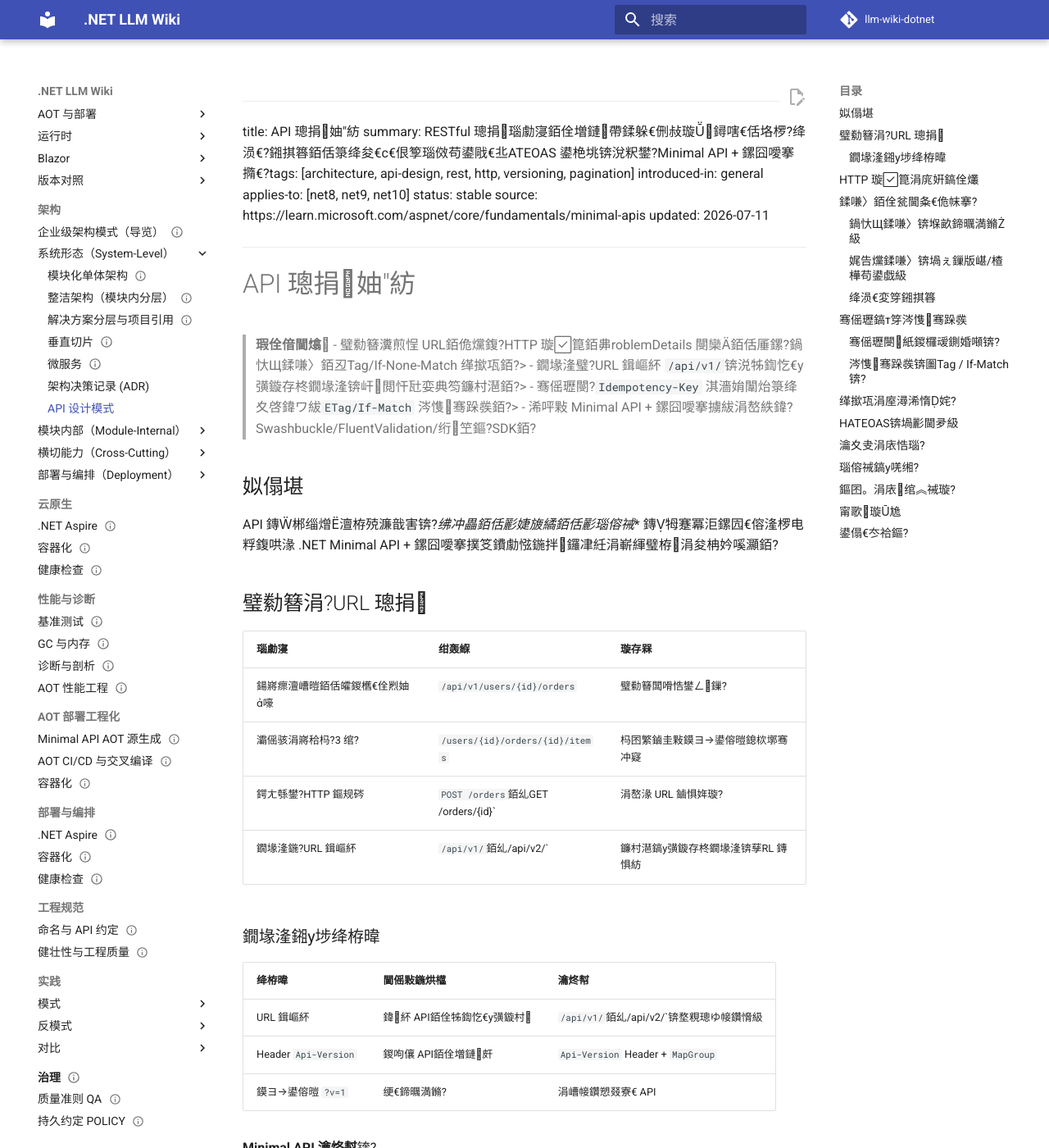
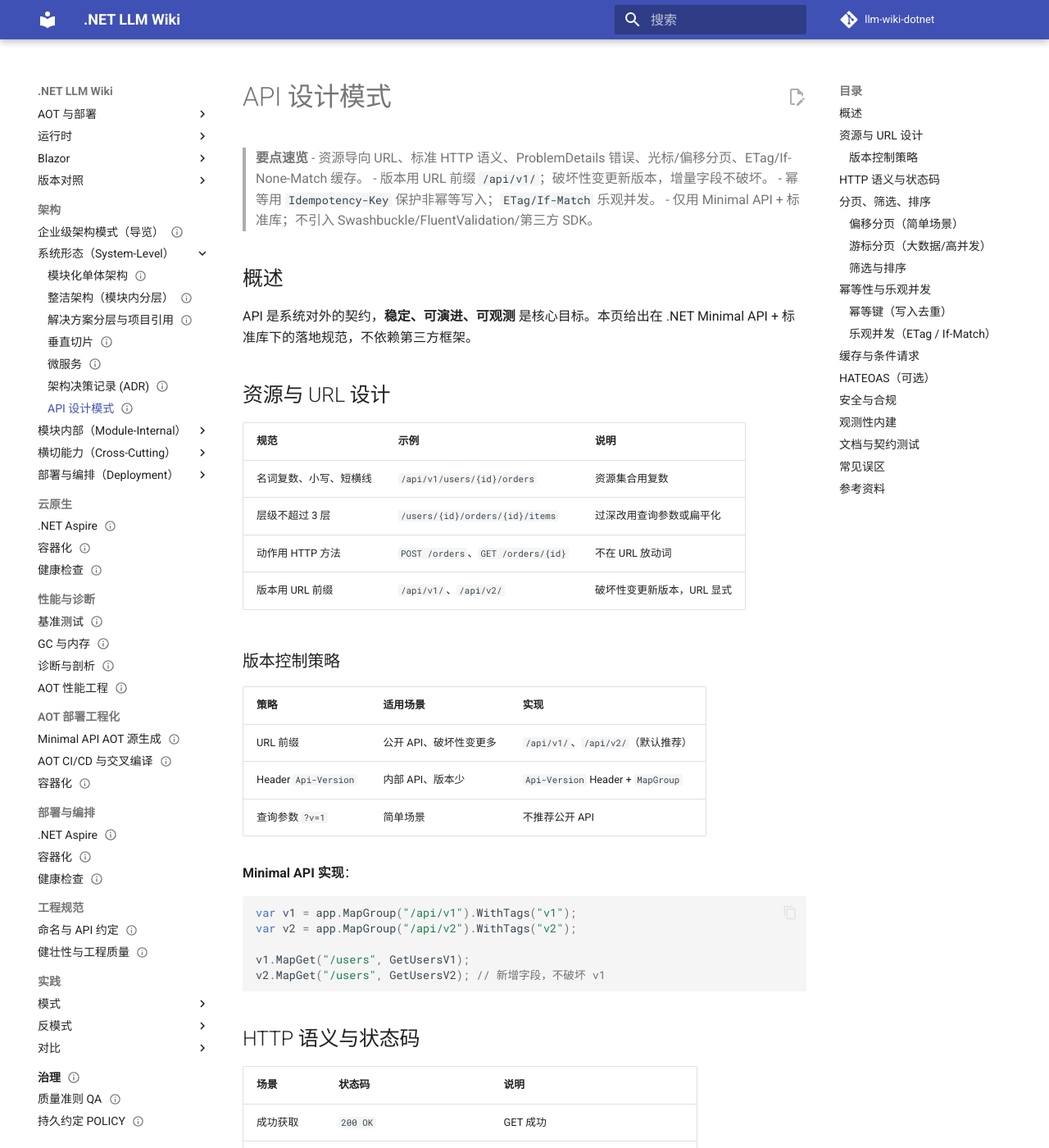
Before and after one commit to fenzel999/llm-wiki-dotnet, an MkDocs documentation site: the page built from wiki/architecture/api-design.md, in a window 1280 px wide and 1400 px high. Shown: the whole window at 82% size. Built offline with MkDocs 1.6.1 and Material for MkDocs 9.7.7, drawn with Linux system fonts in a browser that asks for light colours; comment, search, counter and statistics services are not loaded; some of the changed text lies outside the part shown.

Commit message:
fix(correct): 修复 adr.md 与 api-design.md 中文乱码（GBK/UTF-8 误编码恢复）

````diff
--- a/wiki/architecture/api-design.md
+++ b/wiki/architecture/api-design.md
@@ -1,6 +1,7 @@
 ---
-title: API 璁捐妯″紡
-summary: RESTful 璁捐瑙勮寖銆佺増鏈帶鍒躲€侀敊璇鐞嗐€佸垎椤?绛涢€?鎺掑簭銆佸箓绛夋€с€佷箰瑙傚苟鍙戙€丠ATEOAS 鍙栬垗锛涗粎鐢?Minimal API + 鏍囧噯搴撱€?tags: [architecture, api-design, rest, http, versioning, pagination]
+title: API 设计模式
+summary: RESTful 设计规范、版本控制、错误处理、分页/筛选/排序、幂等性、乐观并发、HATEOAS 取舍；仅用 Minimal API + 标准库。
+tags: [architecture, api-design, rest, http, versioning, pagination]
 introduced-in: general
 applies-to: [net8, net9, net10]
 status: stable
@@ -8,55 +9,62 @@ source: https://learn.microsoft.com/aspnet/core/fundamentals/minimal-apis
 updated: 2026-07-11
 ---
 
-# API 璁捐妯″紡
+# API 设计模式
 
-> **瑕佺偣閫熻**
-> - 璧勬簮瀵煎悜 URL銆佹爣鍑?HTTP 璇箟銆丳roblemDetails 閿欒銆佸厜鏍?鍋忕Щ鍒嗛〉銆丒Tag/If-None-Match 缂撳瓨銆?> - 鐗堟湰璧?URL 鍓嶇紑 `/api/v1/`锛涚牬鍧忔€у彉鏇存柊鐗堟湰锛屽閲忓瓧娈典笉鐮村潖銆?> - 骞傜瓑閿?`Idempotency-Key` 淇濇姢闈炲箓绛夊啓鍏ワ紱`ETag/If-Match` 涔愯骞跺彂銆?> - 浠呯敤 Minimal API + 鏍囧噯搴擄紱涓嶅紩鍏?Swashbuckle/FluentValidation/绗笁鏂?SDK銆?
-## 姒傝堪
+> **要点速览**
+> - 资源导向 URL、标准 HTTP 语义、ProblemDetails 错误、光标/偏移分页、ETag/If-None-Match 缓存。
+> - 版本用 URL 前缀 `/api/v1/`；破坏性变更新版本，增量字段不破坏。
+> - 幂等用 `Idempotency-Key` 保护非幂等写入；`ETag/If-Match` 乐观并发。
+> - 仅用 Minimal API + 标准库；不引入 Swashbuckle/FluentValidation/第三方 SDK。
 
-API 鏄郴缁熷澶栫殑濂戠害锛?*绋冲畾銆佸彲婕旇繘銆佸彲瑙傛祴** 鏄牳蹇冪洰鏍囥€傛湰椤电粰鍑哄湪 .NET Minimal API + 鏍囧噯搴撲笅鐨勮惤鍦拌鑼冿紝涓嶄緷璧栫涓夋柟妗嗘灦銆?
-## 璧勬簮涓?URL 璁捐
+## 概述
 
-| 瑙勮寖 | 绀轰緥 | 璇存槑 |
+API 是系统对外的契约，**稳定、可演进、可观测** 是核心目标。本页给出在 .NET Minimal API + 标准库下的落地规范，不依赖第三方框架。
+
+## 资源与 URL 设计
+
+| 规范 | 示例 | 说明 |
 |------|------|------|
-| 鍚嶈瘝澶嶆暟銆佸皬鍐欍€佺煭妯嚎 | `/api/v1/users/{id}/orders` | 璧勬簮闆嗗悎鐢ㄥ鏁?|
-| 灞傜骇涓嶈秴杩?3 绾?| `/users/{id}/orders/{id}/items` | 杩囨繁鏀圭敤鏌ヨ鍙傛暟鎴栨墎骞冲寲 |
-| 鍔ㄤ綔鐢?HTTP 鏂规硶 | `POST /orders`銆乣GET /orders/{id}` | 涓嶅湪 URL 鏀惧姩璇?|
-| 鐗堟湰鍦?URL 鍓嶇紑 | `/api/v1/`銆乣/api/v2/` | 鐮村潖鎬у彉鏇存柊鐗堟湰锛孶RL 鏄惧紡 |
+| 名词复数、小写、短横线 | `/api/v1/users/{id}/orders` | 资源集合用复数 |
+| 层级不超过 3 层 | `/users/{id}/orders/{id}/items` | 过深改用查询参数或扁平化 |
+| 动作用 HTTP 方法 | `POST /orders`、`GET /orders/{id}` | 不在 URL 放动词 |
+| 版本用 URL 前缀 | `/api/v1/`、`/api/v2/` | 破坏性变更新版本，URL 显式 |
 
-### 鐗堟湰鎺у埗绛栫暐
+### 版本控制策略
 
-| 绛栫暐 | 閫傜敤鍦烘櫙 | 瀹炵幇 |
+| 策略 | 适用场景 | 实现 |
 |------|----------|------|
-| URL 鍓嶇紑 | 鍏紑 API銆佺牬鍧忔€у彉鏇村 | `/api/v1/`銆乣/api/v2/`锛堥粯璁ゆ帹鑽愶級 |
-| Header `Api-Version` | 鍐呴儴 API銆佺増鏈皯 | `Api-Version` Header + `MapGroup` |
-| 鏌ヨ鍙傛暟 `?v=1` | 绠€鍗曞満鏅?| 涓嶆帹鑽愬叕寮€ API |
+| URL 前缀 | 公开 API、破坏性变更多 | `/api/v1/`、`/api/v2/`（默认推荐） |
+| Header `Api-Version` | 内部 API、版本少 | `Api-Version` Header + `MapGroup` |
+| 查询参数 `?v=1` | 简单场景 | 不推荐公开 API |
 
-**Minimal API 瀹炵幇**锛?
+**Minimal API 实现**：
+
 ```csharp
 var v1 = app.MapGroup("/api/v1").WithTags("v1");
 var v2 = app.MapGroup("/api/v2").WithTags("v2");
 
 v1.MapGet("/users", GetUsersV1);
-v2.MapGet("/users", GetUsersV2); // 鏂板瀛楁锛屼笉鐮村潖 v1
+v2.MapGet("/users", GetUsersV2); // 新增字段，不破坏 v1
 ```
 
-## HTTP 璇箟涓庣姸鎬佺爜
+## HTTP 语义与状态码
 
-| 鍦烘櫙 | 鐘舵€佺爜 | 璇存槑 |
+| 场景 | 状态码 | 说明 |
 |------|--------|------|
-| 鎴愬姛鑾峰彇 | `200 OK` | GET 鎴愬姛 |
-| 鎴愬姛鍒涘缓 | `201 Created` | Location 鎸囧悜鏂拌祫婧?|
-| 鎴愬姛鏃犲唴瀹?| `204 No Content` | DELETE/PATCH 鎴愬姛鏃犺繑鍥炰綋 |
-| 瀹㈡埛绔敊璇?| `400 Bad Request` | 鍙傛暟鏍￠獙澶辫触銆佹牸寮忛敊璇?|
-| 鏈巿鏉?| `401 Unauthorized` | 鏃?鏃犳晥 Token |
-| 鏃犳潈闄?| `403 Forbidden` | 鏈?Token 浣嗘潈闄愪笉瓒?|
-| 涓嶅瓨鍦?| `404 Not Found` | 璧勬簮涓嶅瓨鍦?|
-| 鍐茬獊 | `409 Conflict` | 骞傜瓑閿啿绐併€佸苟鍙戝啿绐?|
-| 楠岃瘉澶辫触 | `422 Unprocessable Entity` | 璇箟鏍￠獙澶辫触锛堝瓧娈电害鏉燂級 |
-| 鏈嶅姟绔敊璇?| `500 Internal Server Error` | 鏈鏈熷紓甯革紙璁板綍鏃ュ織銆佽繑鍥炶拷韪?ID锛?|
+| 成功获取 | `200 OK` | GET 成功 |
+| 成功创建 | `201 Created` | Location 指向新资源 |
+| 成功无内容 | `204 No Content` | DELETE/PATCH 成功无返回体 |
+| 客户端错误 | `400 Bad Request` | 参数校验失败、格式错误 |
+| 未授权 | `401 Unauthorized` | 无/无效 Token |
+| 无权限 | `403 Forbidden` | 有 Token 但权限不足 |
+| 不存在 | `404 Not Found` | 资源不存在 |
+| 冲突 | `409 Conflict` | 幂等键冲突、并发冲突 |
+| 验证失败 | `422 Unprocessable Entity` | 语义校验失败（字段约束） |
+| 服务端错误 | `500 Internal Server Error` | 未预期异常（记录日志、返回追踪 ID） |
 
-**閿欒缁熶竴鏍煎紡锛圧FC 9457 ProblemDetails锛?*锛?
+**错误统一格式（RFC 9457 ProblemDetails）**：
+
 ```json
 {
   "type": "https://tools.ietf.org/html/rfc9110#section-15.5.1",
@@ -64,13 +72,13 @@ v2.MapGet("/users", GetUsersV2); // 鏂板瀛楁锛屼笉鐮村潖 v1
   "status": 422,
   "traceId": "0HMQU9V2K7G8V",
   "errors": {
-    "email": ["鏍煎紡鏃犳晥"],
-    "qty": ["蹇呴』澶т簬 0"]
+    "email": ["格式无效"],
+    "qty": ["必须大于 0"]
   }
 }
 ```
 
-**Minimal API 缁熶竴寮傚父澶勭悊**锛堣 `exception-handling.md`锛夛細
+**Minimal API 统一异常处理**（见 `exception-handling.md`）：
 
 ```csharp
 app.UseExceptionHandler(opt => opt.Run(async ctx =>
@@ -87,14 +95,16 @@ app.UseExceptionHandler(opt => opt.Run(async ctx =>
 }));
 ```
 
-## 鍒嗛〉銆佺瓫閫夈€佹帓搴?
-### 鍋忕Щ鍒嗛〉锛堢畝鍗曞満鏅級
+## 分页、筛选、排序
+
+### 偏移分页（简单场景）
 
 ```
 GET /api/v1/users?page=2&pageSize=20
 ```
 
-鍝嶅簲锛?
+响应：
+
 ```json
 {
   "items": [...],
@@ -104,13 +114,14 @@ GET /api/v1/users?page=2&pageSize=20
 }
 ```
 
-### 娓告爣鍒嗛〉锛堝ぇ鏁版嵁/楂樺苟鍙戯級
+### 游标分页（大数据/高并发）
 
 ```
 GET /api/v1/users?after=cursor_xyz&limit=20
 ```
 
-鍝嶅簲锛?
+响应：
+
 ```json
 {
   "items": [...],
@@ -119,17 +130,20 @@ GET /api/v1/users?after=cursor_xyz&limit=20
 }
 ```
 
-### 绛涢€変笌鎺掑簭
+### 筛选与排序
 
 ```
 GET /api/v1/users?filter[name]=john&filter[status]=active&sort=-createdAt,email
 ```
 
-- 绛涢€夛細`filter[瀛楁]=鍊糮锛屾敮鎸佸瀛楁 AND
-- 鎺掑簭锛歚sort=瀛楁` 鍗囧簭锛宍sort=-瀛楁` 闄嶅簭锛岄€楀彿鍒嗛殧澶氬瓧娈?- **鐧藉悕鍗曟満鍒?*锛氫粎鍏佽棰勫畾涔夊瓧娈碉紙闃?SQL 娉ㄥ叆銆佹€ц兘澶辨帶锛?
-## 骞傜瓑鎬т笌涔愯骞跺彂
+- 筛选：`filter[字段]=值`，支持多字段 AND
+- 排序：`sort=字段` 升序，`sort=-字段` 降序，逗号分隔多字段
+- **白名单机制**：仅允许预定义字段（防 SQL 注入、防性能失控）
 
-### 骞傜瓑閿紙鍐欏叆鍘婚噸锛?
+## 幂等性与乐观并发
+
+### 幂等键（写入去重）
+
 ```http
 POST /api/v1/orders
 Idempotency-Key: a1b2-c3d4-e5f6
@@ -138,8 +152,11 @@ Content-Type: application/json
 { "userId": 1, "items": [...] }
 ```
 
-- 鏈嶅姟绔褰?`Idempotency-Key` + 鍝嶅簲锛?4h 鍐呴噸澶嶉敭鐩存帴杩斿洖鍘熷搷搴?- 浠呯敤浜庨潪骞傜瓑鍐欏叆锛圥OST锛夛紱GET/PUT/DELETE 澶╃劧骞傜瓑鏃犻渶閿?
-### 涔愯骞跺彂锛圗Tag / If-Match锛?
+- 服务端记录 `Idempotency-Key` + 响应，4h 内重复键直接返回原响应
+- 仅用于非幂等写入（POST）；GET/PUT/DELETE 天然幂等无需
+
+### 乐观并发（ETag / If-Match）
+
 ```http
 GET /api/v1/users/123
 ETag: "abc123"
@@ -149,19 +166,21 @@ If-Match: "abc123"
 { "email": "new@example.com" }
 ```
 
-- 鍝嶅簲 `ETag`锛涘啓鍏ラ渶甯?`If-Match`锛岀増鏈笉鍖归厤杩斿洖 `412 Precondition Failed`
-- 瀹炵幇锛氬疄浣撳惈 `RowVersion`/`xmin`/`ETag` 瀛楁锛孍F Core 涔愯骞跺彂鎷︽埅
+- 响应 `ETag`；写入需带 `If-Match`，版本不匹配返回 `412 Precondition Failed`
+- 实现：实体含 `RowVersion`/`xmin`/`ETag` 字段，EF Core 乐观并发拦截
 
-## 缂撳瓨涓庢潯浠惰姹?
-| 澶?| 鐢ㄩ€?| 绀轰緥 |
+## 缓存与条件请求
+
+| 头 | 用途 | 示例 |
 |----|------|------|
-| `ETag` | 璧勬簮鐗堟湰鏍囪瘑 | `ETag: "v1-abc123"` |
-| `If-None-Match` | 鏉′欢 GET | `If-None-Match: "v1-abc123"` 鈫?`304 Not Modified` |
-| `If-Match` | 鏉′欢鍐欏叆 | `If-Match: "v1-abc123"` 鈫?`412` 鍐茬獊 |
-| `Cache-Control` | 缂撳瓨绛栫暐 | `Cache-Control: public, max-age=60` |
-| `Vary` | 鍙樹綋缂撳瓨 | `Vary: Accept-Encoding, Authorization` |
+| `ETag` | 资源版本标识 | `ETag: "v1-abc123"` |
+| `If-None-Match` | 条件 GET | `If-None-Match: "v1-abc123"` → `304 Not Modified` |
+| `If-Match` | 条件写入 | `If-Match: "v1-abc123"` → `412` 冲突 |
+| `Cache-Control` | 缓存策略 | `Cache-Control: public, max-age=60` |
+| `Vary` | 变体缓存 | `Vary: Accept-Encoding, Authorization` |
 
-**Minimal API 瀹炵幇**锛?
+**Minimal API 实现**：
+
 ```csharp
 app.MapGet("/users/{id}", async (int id, AppDbContext db) =>
 {
@@ -174,9 +193,10 @@ app.MapGet("/users/{id}", async (int id, AppDbContext db) =>
 });
 ```
 
-## HATEOAS锛堝彲閫夛級
+## HATEOAS（可选）
 
-浠呭綋瀹㈡埛绔渶**鑷彂鐜?*鑳藉姏鏃跺姞鍏ワ紙濡傞€氱敤瀹㈡埛绔€丼DK 鐢熸垚锛夈€傚鏁板唴閮?绉诲姩绔?API **涓嶉渶瑕?*銆?
+仅当客户端需**自发现**能力时加入（如通用客户端、SDK 生成）。多数内部/移动端 API **不需要**。
+
 ```json
 {
   "id": 1,
@@ -188,40 +208,43 @@ app.MapGet("/users/{id}", async (int id, AppDbContext db) =>
 }
 ```
 
-## 瀹夊叏涓庡悎瑙?
-| 瑙勮寖 | 鍋氭硶 |
+## 安全与合规
+
+| 规范 | 做法 |
 |------|------|
-| HTTPS 寮哄埗 | 鍏ㄧ珯 HTTPS锛汬STS銆丆SP銆乆-Frame-Options |
-| 璁よ瘉 | JWT Bearer锛圓OT 鍏煎锛夛紱Cookie/OIDC 浠呴潪 AOT 鍓嶇 |
-| 鎺堟潈 | Policy-based锛坄RequireAuthorization("Admin")`锛?|
-| 閫熺巼闄愬埗 | `MapGet(...).RequireRateLimiting("fixed")` |
-| 杈撳叆楠岃瘉 | DataAnnotations + `IValidatableObject`锛沗FluentValidation` 涓嶇敤 |
-| 鏁忔劅鏁版嵁 | 杩炴帴涓?瀵嗛挜璧伴厤缃郴缁?+ 瀵嗛挜搴擄紱涓嶈繘浠ｇ爜/鏃ュ織 |
-| 瀹¤ | 鍐欏叆鎿嶄綔璁板綍 `UserId`銆乣TraceId`銆乣Before/After` 蹇収 |
+| HTTPS 强制 | 全站 HTTPS；HSTS、CSP、X-Frame-Options |
+| 认证 | JWT Bearer（AOT 兼容）；Cookie/OIDC 仅非 AOT 前端 |
+| 授权 | Policy-based（`RequireAuthorization("Admin")`） |
+| 速率限制 | `MapGet(...).RequireRateLimiting("fixed")` |
+| 输入验证 | DataAnnotations + `IValidatableObject`；`FluentValidation` 不用 |
+| 敏感数据 | 连接串/密钥走配置系统 + 密钥库；不进代码/日志 |
+| 审计 | 写入操作记录 `UserId`、`TraceId`、`Before/After` 快照 |
 
-## 瑙傛祴鎬у唴缃?
-| 鑳藉姏 | 瀹炵幇 |
+## 观测性内建
+
+| 能力 | 实现 |
 |------|------|
-| 璇锋眰/鍝嶅簲鏃ュ織 | `UseHttpLogging()` + 缁撴瀯鍖栨棩蹇?|
-| 鎸囨爣 | `dotnet-counters`銆乣prometheus-net`銆乣/metrics` |
-| 鍒嗗竷寮忚拷韪?| `ActivitySource` + `OpenTelemetry` 鈫?Jaeger/Zipkin |
-| 鍏宠仈 ID | `TraceId` 閫忎紶 Header `X-Correlation-ID`锛屾棩蹇?杩借釜/閿欒鑷姩鍏宠仈 |
+| 请求/响应日志 | `UseHttpLogging()` + 结构化日志 |
+| 指标 | `dotnet-counters`、`prometheus-net`、`/metrics` |
+| 分布式追踪 | `ActivitySource` + `OpenTelemetry` → Jaeger/Zipkin |
+| 关联 ID | `TraceId` 透传 Header `X-Correlation-ID`，日志/追踪/错误自动关联 |
 
-## 鏂囨。涓庡绾︽祴璇?
-| 宸ュ叿 | 鐢ㄩ€?|
+## 文档与契约测试
+
+| 工具 | 用途 |
 |------|------|
-| OpenAPI 闈欐€佺敓鎴?| `AddOpenApi()` + `MapOpenApi()` 鈫?`/openapi/v1.json` |
-| 濂戠害娴嬭瘯 | `PactNet` (Provider 楠岃瘉) / `Refit` (Client 鐢熸垚) |
-| 绀轰緥鐢熸垚 | `dotnet-openapi` 鐢熸垚 Client SDK锛圱S/C#/Python锛?|
+| OpenAPI 静态生成 | `AddOpenApi()` + `MapOpenApi()` → `/openapi/v1.json` |
+| 契约测试 | `PactNet` (Provider 验证) / `Refit` (Client 生成) |
+| 示例生成 | `dotnet-openapi` 生成 Client SDK（TS/C#/Python） |
 
-## 甯歌璇尯
+## 常见误区
 
-鉂?**URL 鏀惧姩璇?* `/api/v1/getUsers` 鈫?`/api/v1/users`
-鉂?**浠ヤ负 `EnableOpenApi` 灏辫兘鐢熸垚瀹屾暣鏂囨。** 鈥斺€?闇€鍦ㄧ鐐逛笂鏄惧紡 `.Produces()`銆乣.WithName()`銆乣.WithTags()` 绛夊厓鏁版嵁锛屽惁鍒欑敓鎴愭枃妗ｇ┖娉?
-鉂?**浠ヤ负 AOT 涓?`MapControllers()` 涔熻兘鐢ㄦ簮鐢熸垚** 鈥斺€?**MVC/Controller 瀹屽叏涓嶆敮鎸?AOT**锛屽繀椤荤敤 Minimal API
+❌ **URL 放动词** `/api/v1/getUsers` → `/api/v1/users`
+❌ **以为 `EnableOpenApi` 就能生成完整文档** —— 需在端点上显式 `.Produces()`、`.WithName()`、`.WithTags()` 等元数据，否则生成文档空洞
+❌ **以为 AOT 下 `MapControllers()` 也能用源生成** —— **MVC/Controller 完全不支持 AOT**，必须用 Minimal API
 
-## 鍙傝€冭祫鏂?
-- [ASP.NET Core Native AOT 鏀寔](https://learn.microsoft.com/aspnet/core/fundamentals/native-aot)
-- [Minimal API 姒傝堪](https://learn.microsoft.com/aspnet/core/fundamentals/minimal-apis)
-- [System.Text.Json 婧愮敓鎴怾(https://learn.microsoft.com/dotnet/standard/serialization/system-text-json/source-generation)
-- [AOT 鍏煎鎬х煩闃礭(../dotnet/aot/aot-compatibility.md) 路 [鎸佷箙绾﹀畾 POLICY](../governance/policy.md) 路 [鏋舵瀯鍒嗙被](enterprise-patterns.md)
+## 参考资料
+- [ASP.NET Core Native AOT 支持](https://learn.microsoft.com/aspnet/core/fundamentals/native-aot)
+- [Minimal API 概述](https://learn.microsoft.com/aspnet/core/fundamentals/minimal-apis)
+- [System.Text.Json 源生成](https://learn.microsoft.com/dotnet/standard/serialization/system-text-json/source-generation)
+- [AOT 兼容性矩阵](../dotnet/aot/aot-compatibility.md) · [持久约定 POLICY](../governance/policy.md) · [架构分类](enterprise-patterns.md)
````
Also changed, not shown: wiki/architecture/adr.md (+89 -74 lines), wiki/log.md (+6 -0 lines).
